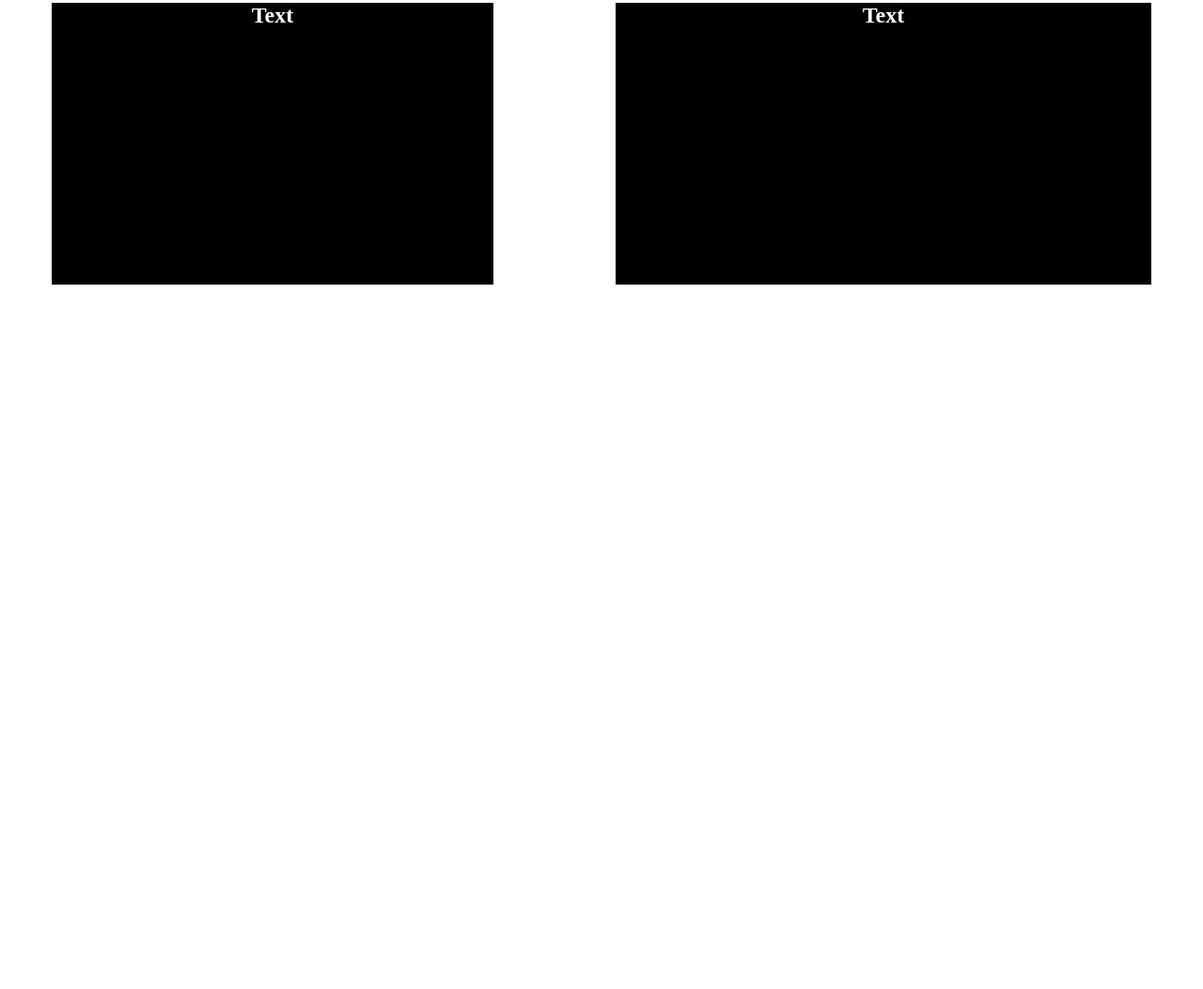
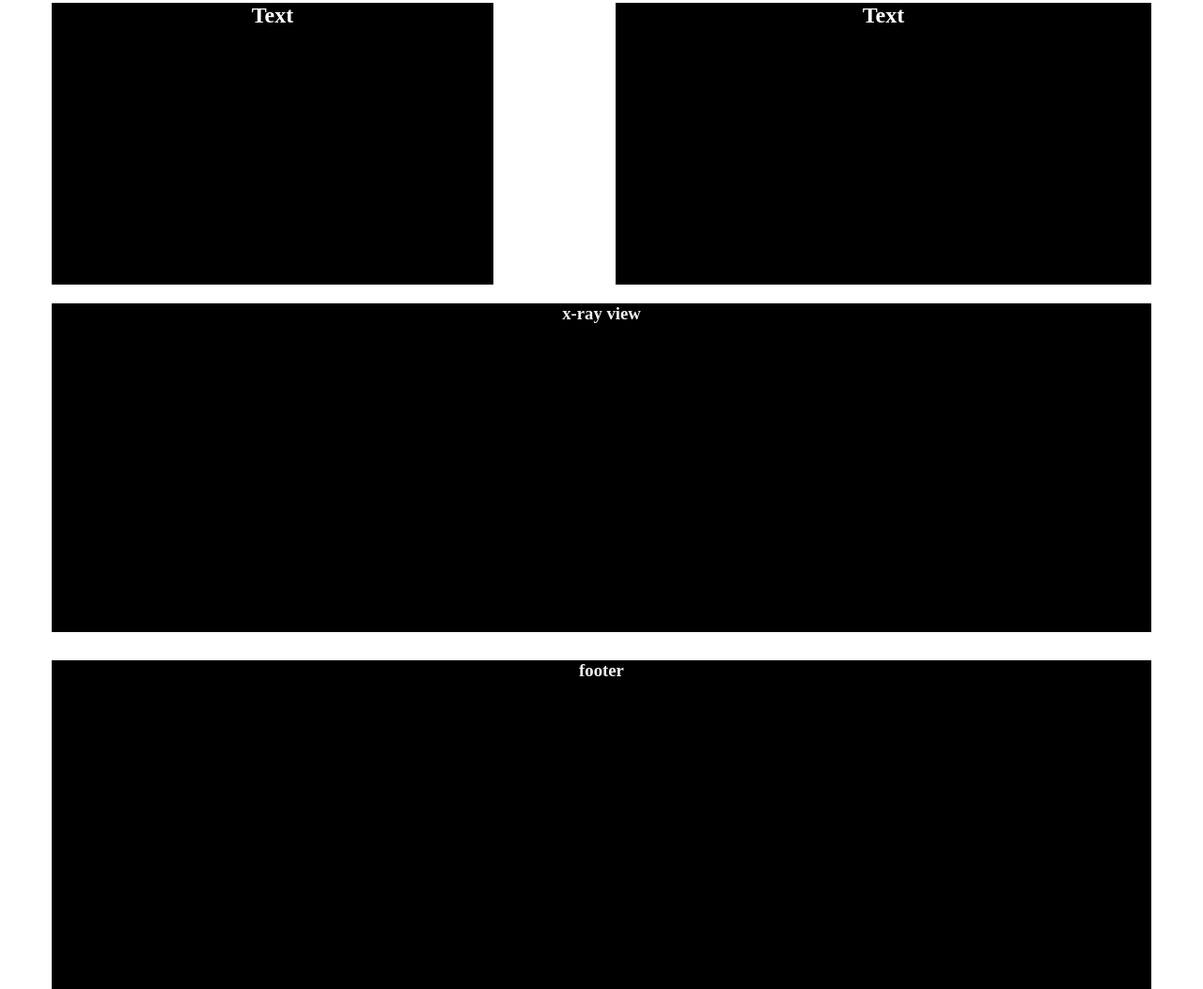
Before and after one commit to Bhuvnish/arora_bhuvnish_earbud-reponsive, a plain HTML site: page index.html in a window 1280 px wide. Shown: the part 1472-2525 px from the top of the page at 94% size. Before the commit the page ends 1795 px from the top, so only its background shows below. Drawn offline with Linux system fonts and the light colour scheme.

Commit message:
completing boxes

```diff
--- a/css/main.css
+++ b/css/main.css
@@ -52,8 +52,28 @@
  }
 
 
+ .x-ray{
+  background-color: black;
+  height: 350px;
+ }
+
+ .x-ray h3{
+  color: #efefef;
+  text-align: center;
+ }
 
 
+
+ .footer{
+  margin-top: 30px;
+  background-color: black;
+  height: 350px;
+ }
+
+ .footer h3{
+  color: #efefef;
+  text-align: center;
+ }
 
 
 
--- a/index.html
+++ b/index.html
@@ -105,6 +105,24 @@
                    </div>
                </section>
 
+               <section class="grid-con">
+                <h2 class="hidden" > x-ray view of earbuds</h2>
+                <div  class="m-col-span-full l-col-span-full col-span-full x-ray">
+                    <h3> x-ray view</h3>
+                </div>
+
+               </section>
+             </main>
+             <footer class="grid-con">
+                <h2 class="hidden">footer</h2>
+                <div class="m-col-span-full l-col-span-full col-span-full footer">
+                    <h3>footer</h3>
+
+
+                </div>
+
+             </footer>
+
 
 
 
```
